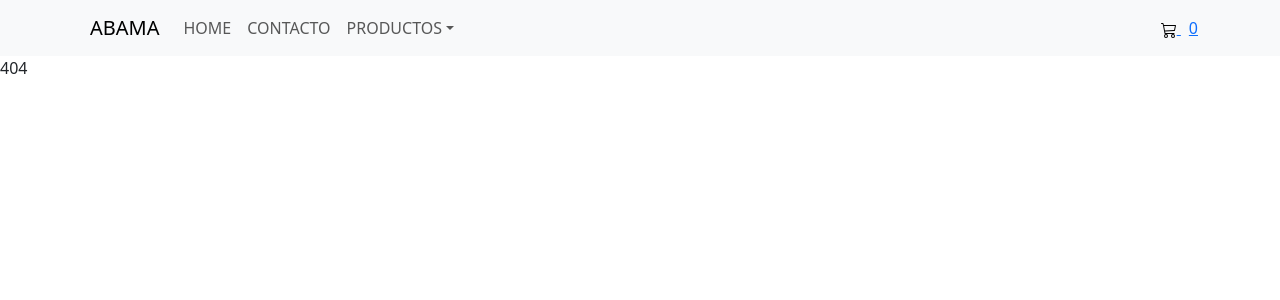
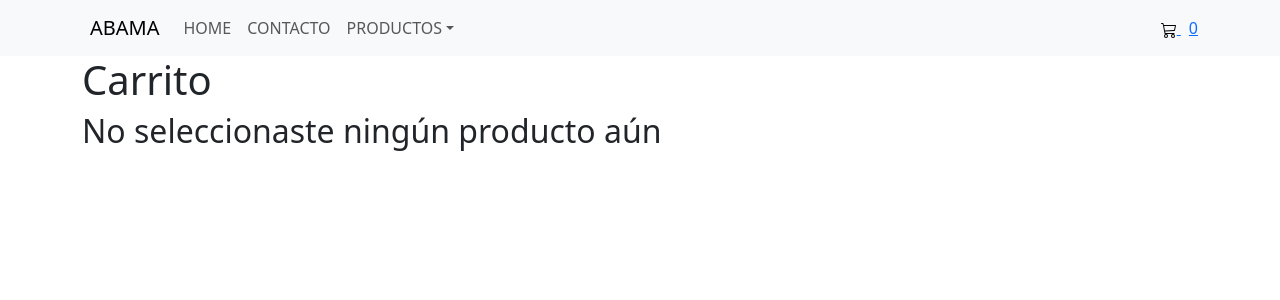
Before and after one commit to alejososa/React60010, a React (Vite) app: page /carrito in a window 1280 px wide. Before the commit this address had no page. Shown: the top 300 px of the page. Built offline with nearby package versions, Linux system fonts and the light colour scheme.

Commit message:
todo funcionadno y con las fotos cargadas en firebase, queda readme y formulario

```diff
--- a/src/App.jsx
+++ b/src/App.jsx
@@ -2,26 +2,21 @@
 import { ItemListContainer } from "./components/ItemListContainer"
 import { ItemDetailsContainer } from "./components/ItemDetailsContainer"
 import { NavBar } from "./components/NavBar"
-//import { useEffect, useState } from "react"
-//import  data from "./data/MOCK_DATA.json"
 import { getFirestore } from "firebase/firestore"
-import { useState } from "react"
-import { CartContext } from "./contexts/CartContext"
+import { CartProvider } from "./contexts/CartContext"
 import Contacto from "./components/Contacto"
+import { Carrito } from "./components/Carrito"
 
 
 
 function App() {
 
-  const [cart, setCart] = useState([]);
 
-  const cartCantidad=()=>{
-    return cart.reduce((acc,prod)=>acc+prod.cantidad,0)
-}
   return (
 
 
-    <CartContext.Provider  value={{cart, setCart,cartCantidad}}>
+
+    <CartProvider>
     <BrowserRouter>
     <NavBar/>
     <Routes>
@@ -30,6 +25,7 @@
       <Route path="/Item/:id" element={<ItemDetailsContainer/>}></Route>
       <Route path="*" element={404}></Route>
       <Route path="contacto" element={<Contacto/>}></Route>
+      <Route path="carrito" element={<Carrito/>}></Route>
     </Routes>
 
 
@@ -38,23 +34,8 @@
 
 
     </BrowserRouter>
-    </CartContext.Provider>
+    </CartProvider>
   );
 }
 
 export default App
-
-/* lo tenia aca pero ya noe s necesario
-const [products, setProducts] = useState([])
-const [loading, setloading] = useState(true)
-  useEffect(()=>{
-    new Promise((res, rej)=>{
-setTimeout(()=>res(data), 2000)
-    })
-    .then (response=>{
-      setProducts(response)
-    })
-    .catch(error=>console.error(error))
-    .finally(()=>setloading(false))
-  },[]);
-  */
--- /dev/null
+++ b/src/components/Carrito.jsx
@@ -0,0 +1,45 @@
+import React, { useContext } from 'react'
+import { CartContext } from '../contexts/CartContext'
+import { Link } from 'react-router-dom';
+
+
+
+export const Carrito = () => {
+
+    const { carrito, precioTotal, vaciarCarrito } = useContext(CartContext);
+
+    const handleVaciar = () => {
+        vaciarCarrito();
+    }
+
+
+    return (
+        <div className="container">
+            <h1 className="main-title">Carrito</h1>
+
+            {
+                carrito.map((prod) => (
+                    <div key={prod.id}>
+                        <br />
+                        <h3>{prod.product_name}</h3>
+                        <p>Precio unit: ${prod.product_price}</p>
+                        <p>Precio total: ${prod.product_price * prod.cantidad}</p>
+                        <p>Cant: {prod.cantidad}</p>
+                        <br />
+                    </div>
+                ))
+            }
+
+            {
+                carrito.length > 0 ?
+                    <>
+                        <h2>Precio total: ${precioTotal()}</h2>
+                        <button onClick={handleVaciar}>Vaciar</button>
+                        <Link to="/checkout">Finalizar compra</Link>
+                    </> :
+                    <h2>No seleccionaste ningún producto aún</h2>
+            }
+
+        </div>
+    )
+}
--- a/src/components/CartWidget.jsx
+++ b/src/components/CartWidget.jsx
@@ -6,12 +6,12 @@
 
 export const CartWidget= ()=>{
 
-    const {cartCantidad} = useContext(CartContext);
+    const {cantidadEnCarrito} = useContext(CartContext);
 return (
 <>
 
 <Link as={NavLink} to="/carrito">
-<img src={cart} alt="cart" /> <span className="numeroDeCompras">{cartCantidad()}</span>
+<img src={cart} alt="cart" /> <span className="numeroDeCompras">{cantidadEnCarrito()}</span>
 </Link>
 </>
 );
--- a/src/components/ItemDetail.jsx
+++ b/src/components/ItemDetail.jsx
@@ -4,8 +4,8 @@
 
 const ItemDetail = ({ item }) => {
 
-    const { cart, setCart } = useContext(CartContext);
-    console.log(cart);
+    const { carrito, agregarAlCarrito } = useContext(CartContext);
+    console.log(carrito);
 
 
     const [cantidad, setCantidad ] = useState(1);
@@ -18,19 +18,20 @@
         cantidad < item.product_stock && setCantidad(cantidad + 1)
     }
 
-    const handleAgregar=()=>{
+   /* const handleAgregar=()=>{
         const selectedItem= {...item, cantidad}
-        const newCart= [...cart]
-        const ItemAlreadySelected = newCart.find((product)=>product.id==selectedItem.id);
+        const newCarrito= [...carrito]
+        const ItemAlreadySelected = newCarrito.find((product)=>product.id==selectedItem.id);
         if (ItemAlreadySelected){
             ItemAlreadySelected.cantidad =ItemAlreadySelected.cantidad + cantidad
         }else{
-            setCart([...cart, selectedItem])
+            setCarrito([...carrito, selectedItem])
 
 
         }
+
     }
-
+*/
 
     return (
         <div className="container mt-4 text-center" >
@@ -45,7 +46,7 @@
                         cantidad={cantidad}
                         handleSumar={handleSumar}
                         handleRestar={handleRestar}
-                        handleAgregar={() => { handleAgregar(item, cantidad) }}
+                        handleAgregar={() => { agregarAlCarrito(item, cantidad) }}
                     />
                 </div>
             </div>
--- a/src/components/ItemDetailsContainer.jsx
+++ b/src/components/ItemDetailsContainer.jsx
@@ -3,7 +3,8 @@
 import Container from "react-bootstrap/Container";
 import ItemDetail from "./ItemDetail";
 import ItemCount from "./ItemCount";
-
+import { doc, getDoc } from "firebase/firestore";
+import { db } from "../firebase/config";
 import data from "../data/MOCK_DATA.json"
 
 
@@ -14,20 +15,32 @@
 
 
     useEffect(() => {
+//firebase
+        const docRef = doc(db, "products", id);
+        getDoc(docRef)
+            .then((resp) => {
+                setItem(
+                    {...resp.data(), id:resp.id}
+                )
+            }).finally(() => setloading(false))
+
+
+        /* localstorage
         new Promise((resolve) => setTimeout(() => resolve(data), 2000))
             .then(response => {
                 const finded = response.find(i => i.id === Number(id))
                 setItem(finded)
             })
             .finally(() => setloading(false))
+            */
     }, [id]);
 
     if (loading) return "cargando";
 
     return (
         <div>
-        {item && <ItemDetail item={item} />}
-    </div>
+            {item && <ItemDetail item={item} />}
+        </div>
 
 
     );
--- a/src/components/ItemListContainer.jsx
+++ b/src/components/ItemListContainer.jsx
@@ -4,16 +4,37 @@
 import Card from 'react-bootstrap/Card';
 import Container from "react-bootstrap/Container";
 import data from "../data/MOCK_DATA.json"
-
-
+import { collection, getDocs,query,where } from "firebase/firestore";
+import { db } from "../firebase/config";
 
 export const ItemListContainer = () => {
     const [items, setItems] = useState([])
     const [loading, setloading] = useState(true)
     const {id}=useParams()
+    //const product_category = useParams().product_category
+
 
 
     useEffect(() => {
+//para firebase
+
+const productosRef= collection(db, "products")
+
+const q = id ? query(productosRef, where("product_category", "==", id)) : productosRef;
+
+
+
+getDocs(q)
+.then((resp)=>{
+    setItems(
+        resp.docs.map((doc)=>{
+            return{...doc.data(), id: doc.id}
+        })
+    )
+
+}).finally(()=>setloading(false))
+
+        /*para usar el local storage
         new Promise((resolve) => setTimeout(()=>resolve(data),2000))
             .then((response) => {
                 if (!id){
@@ -24,19 +45,21 @@
                 }
                 })
             .finally(() => setloading(false))
-
+*/
     }, [id]);
 
     if (loading) return "cargando";
 
     return (
+
+
         <Container className="d-flex flex-wrap mt-4">
             {items.map((product) => (
                 <Card key={product.id}>
                     <Card.Img variant="top" src={product.img} style={{width:"25rem", height: "22rem"}} />
                     <Card.Body>
                         <Card.Title>{product.product_name}</Card.Title>
-                        <Card.Text> {product.category}</Card.Text>
+                        <Card.Text> {product.product_category}</Card.Text>
 
                         <Link to={`/item/${product.id}`}><Button variant="primary">Detalle</Button></Link>
                     </Card.Body>
@@ -44,5 +67,6 @@
 
             ))}
         </Container>
+
     );
 }
--- a/src/contexts/CartContext.jsx
+++ b/src/contexts/CartContext.jsx
@@ -1,5 +1,60 @@
-import { createContext } from "react"
+import { createContext, useEffect, useState } from "react";
+
+
+export const CartContext = createContext();
+
+const carritoInicial = JSON.parse(localStorage.getItem("carrito")) || [];
+
+export const CartProvider = ({children}) => {
+
+    const [carrito, setCarrito] = useState(carritoInicial);
+
+    const agregarAlCarrito = (item, cantidad) => {
+        const itemAgregado = { ...item, cantidad};
+
+        const nuevoCarrito = [...carrito];
+        const estaEnElCarrito = nuevoCarrito.find((producto) => producto.id === itemAgregado.id);
+
+        if (estaEnElCarrito) {
+            estaEnElCarrito.cantidad += cantidad;
+        } else {
+            nuevoCarrito.push(itemAgregado);
+        }
+        setCarrito(nuevoCarrito);
+    }
+
+    const cantidadEnCarrito = () => {
+        return carrito.reduce((acc, prod) => acc + prod.cantidad, 0);
+    }
+
+    const precioTotal = () => {
+        return carrito.reduce((acc, prod) => acc + prod.product_price * prod.cantidad, 0);
+    }
+
+    const vaciarCarrito = () => {
+        setCarrito([]);
+    }
+
+    useEffect(() => {
+        localStorage.setItem("carrito", JSON.stringify(carrito));
+    }, [carrito])
+
+
+    return (
+
+
+        <CartContext.Provider value={ {
+            carrito,
+            agregarAlCarrito,
+            cantidadEnCarrito,
+            precioTotal,
+            vaciarCarrito
+        } }>
+            {children}
+        </CartContext.Provider>
+
+    )
 
 
 
-export const CartContext = createContext();
+}
--- a/src/data/MOCK_DATA.json
+++ b/src/data/MOCK_DATA.json
@@ -32,7 +32,7 @@
     "product_name": "REMERA",
     "product_description": "remera de algodon",
     "product_category": "casual",
-    "product_price": 818.89,
+    "product_price": 89818,
     "product_stock": 10,
     "product_color": "negra",
     "img":"/assets/remera_negra_frente.jpg"
--- /dev/null
+++ b/src/firebase/config.js
@@ -0,0 +1,19 @@
+// Import the functions you need from the SDKs you need
+import { initializeApp } from "firebase/app";
+import { getFirestore } from "firebase/firestore";
+// TODO: Add SDKs for Firebase products that you want to use
+// https://firebase.google.com/docs/web/setup#available-libraries
+
+// Your web app's Firebase configuration
+const firebaseConfig = {
+  apiKey: "AIzaSyCoK8xWE9emPiuK3bfzQnAe7bZ_Shs3FSI",
+  authDomain: "react-60010.firebaseapp.com",
+  projectId: "react-60010",
+  storageBucket: "react-60010.appspot.com",
+  messagingSenderId: "981543526351",
+  appId: "1:981543526351:web:a8b89399f63dc553b73cba"
+};
+
+// Initialize Firebase
+const app = initializeApp(firebaseConfig);
+export const db = getFirestore(app);
--- a/src/main.jsx
+++ b/src/main.jsx
@@ -1,21 +1,8 @@
 import React from 'react'
 import ReactDOM from 'react-dom/client'
 import App from './App.jsx'
-import { initializeApp } from "firebase/app";
 import 'bootstrap/dist/css/bootstrap.min.css';
 import './index.css'
-
-const firebaseConfig = {
-  apiKey: "AIzaSyCoK8xWE9emPiuK3bfzQnAe7bZ_Shs3FSI",
-  authDomain: "react-60010.firebaseapp.com",
-  projectId: "react-60010",
-  storageBucket: "react-60010.appspot.com",
-  messagingSenderId: "981543526351",
-  appId: "1:981543526351:web:a8b89399f63dc553b73cba"
-};
-
-//Initialize Firebase
-initializeApp(firebaseConfig);
 
 
 ReactDOM.createRoot(document.getElementById('root')).render(
```
